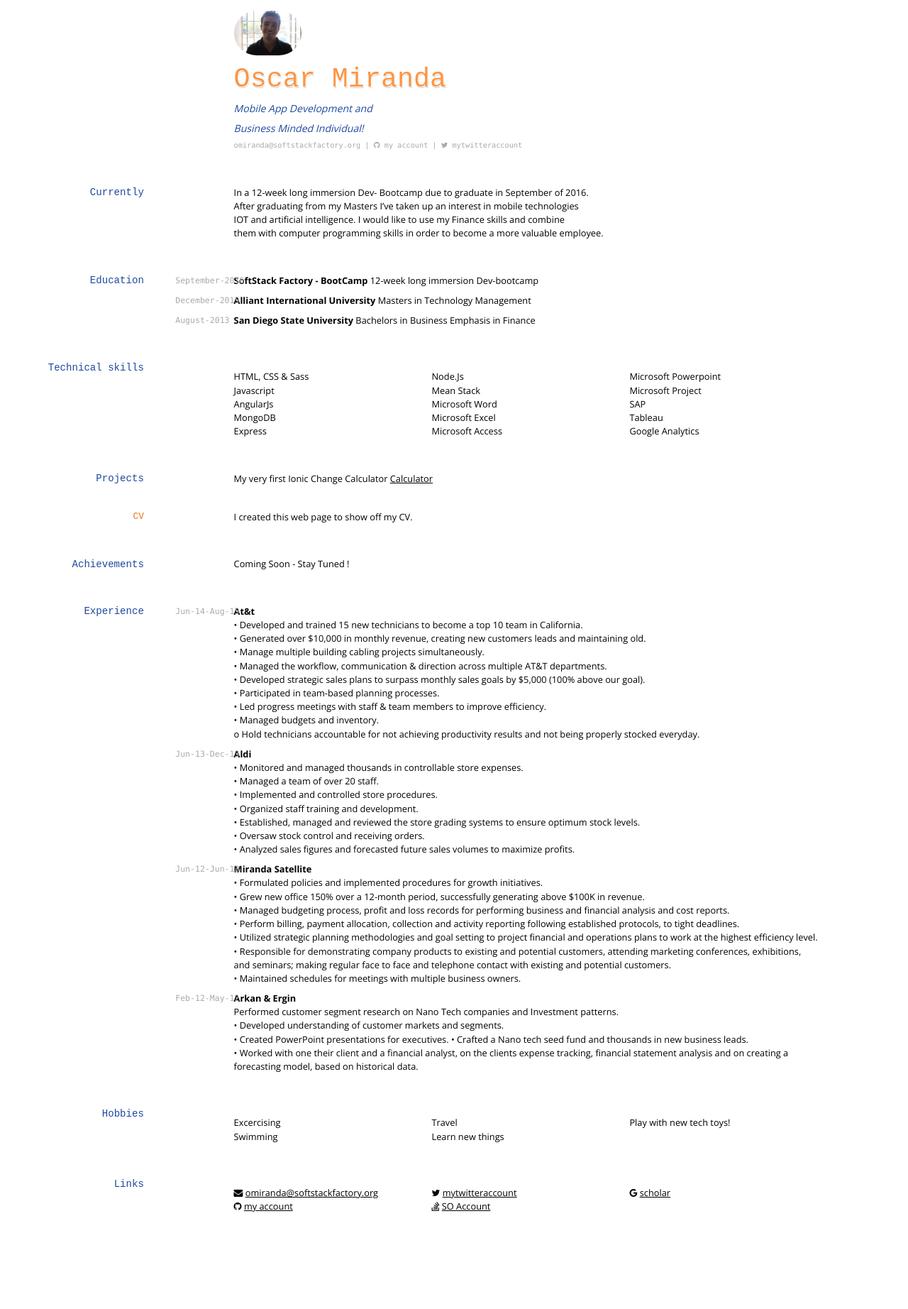
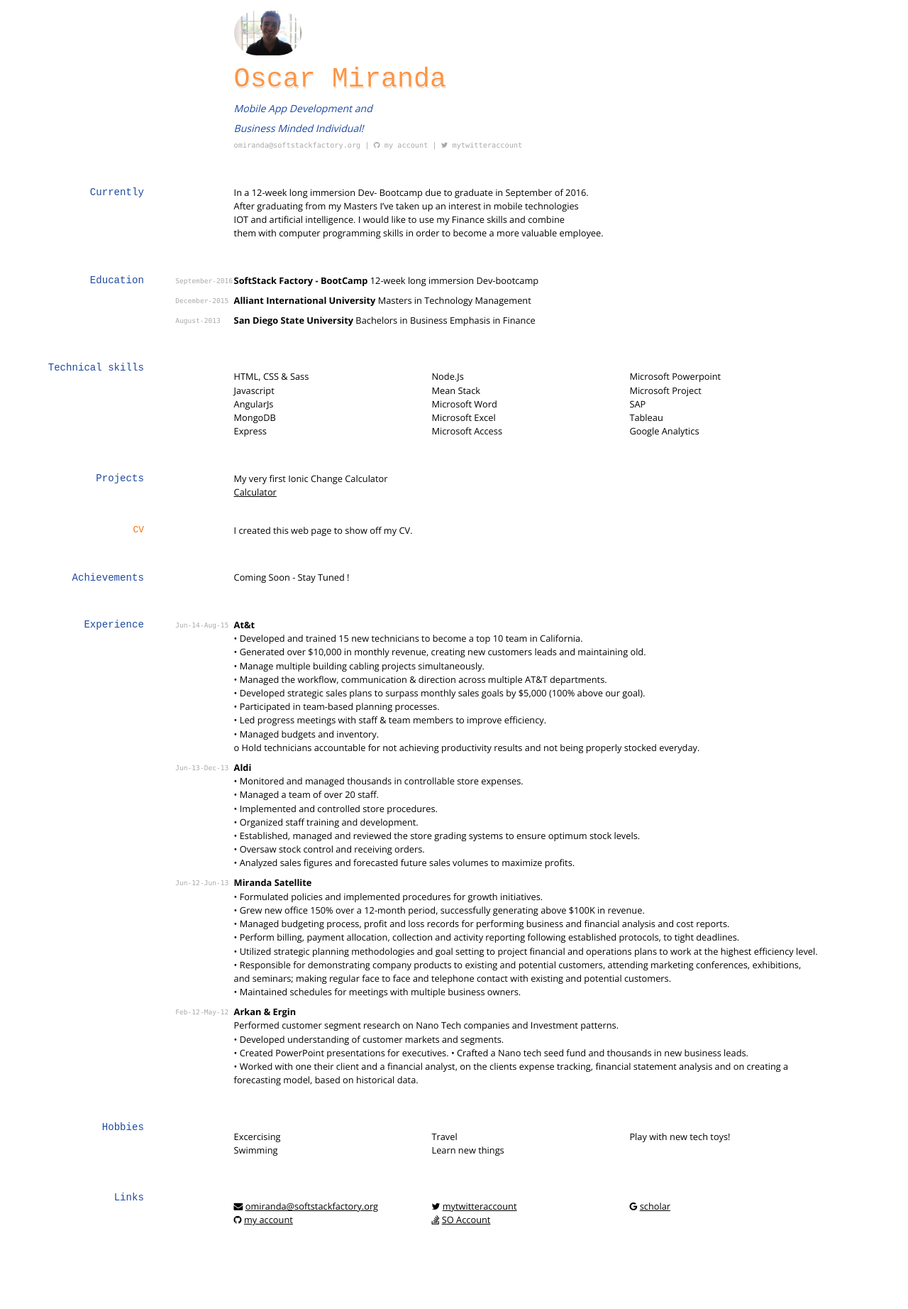
Before and after one commit to omirandassf/omirandassf.github.io, a Jekyll site: the page built from index.md, in a window 1280 px wide. Shown: the whole page at 71% size. Built offline with Jekyll 4.4.1, drawn with Linux system fonts in a browser that asks for light colours; nearby versions of some CDN libraries.

```diff
--- a/index.md
+++ b/index.md
@@ -57,7 +57,7 @@ __San Diego State University__ Bachelors in Business Emphasis in Finance
 * Google Analytics
 
 ## Projects
-My very first Ionic Change Calculator
+My very first Ionic Change Calculator <br>
 <a href="http://codepen.io/ozkar521/pen/QEEdyL">Calculator</a>
 
 ### CV
--- a/media/cv-screen.css
+++ b/media/cv-screen.css
@@ -81,7 +81,7 @@ p {
 
 code {
 	font: normal normal;
-	font-size: 90%;
+	font-size: 75%;
 	font-family: Menlo, monospace, sans-serif;
 	color: #aaa;
 }
```
Also changed, not shown: 1 other file.
